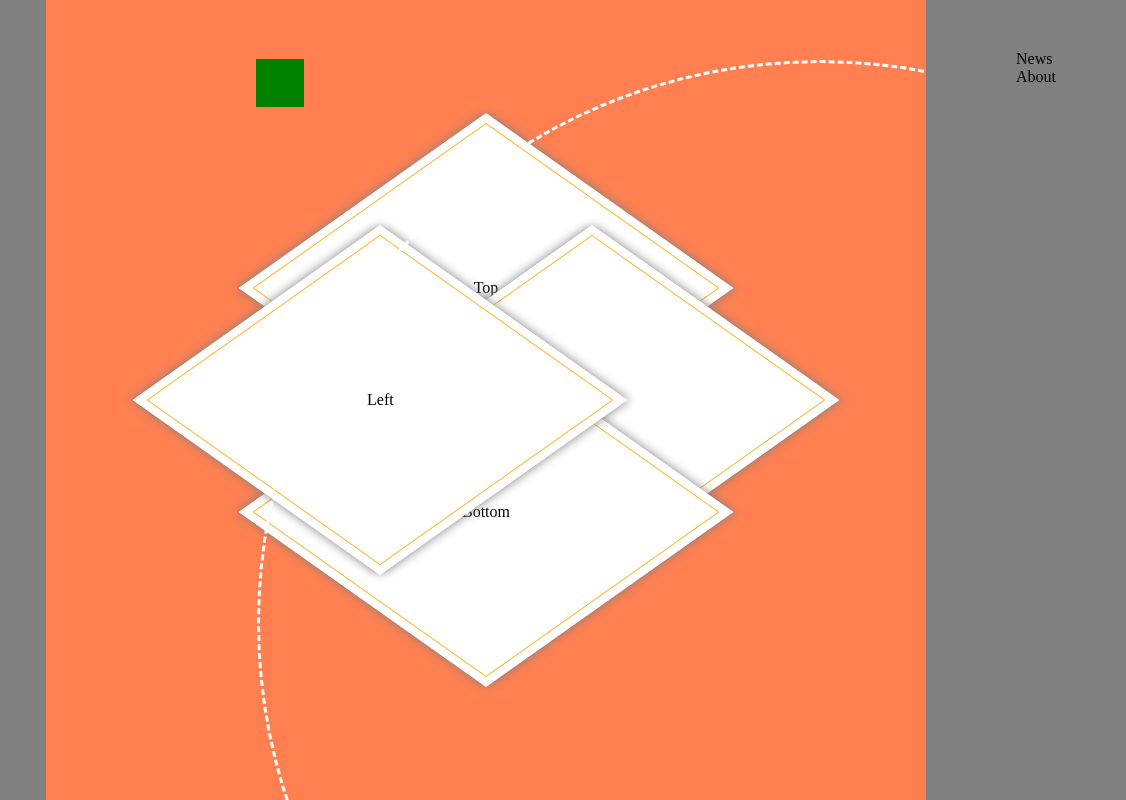
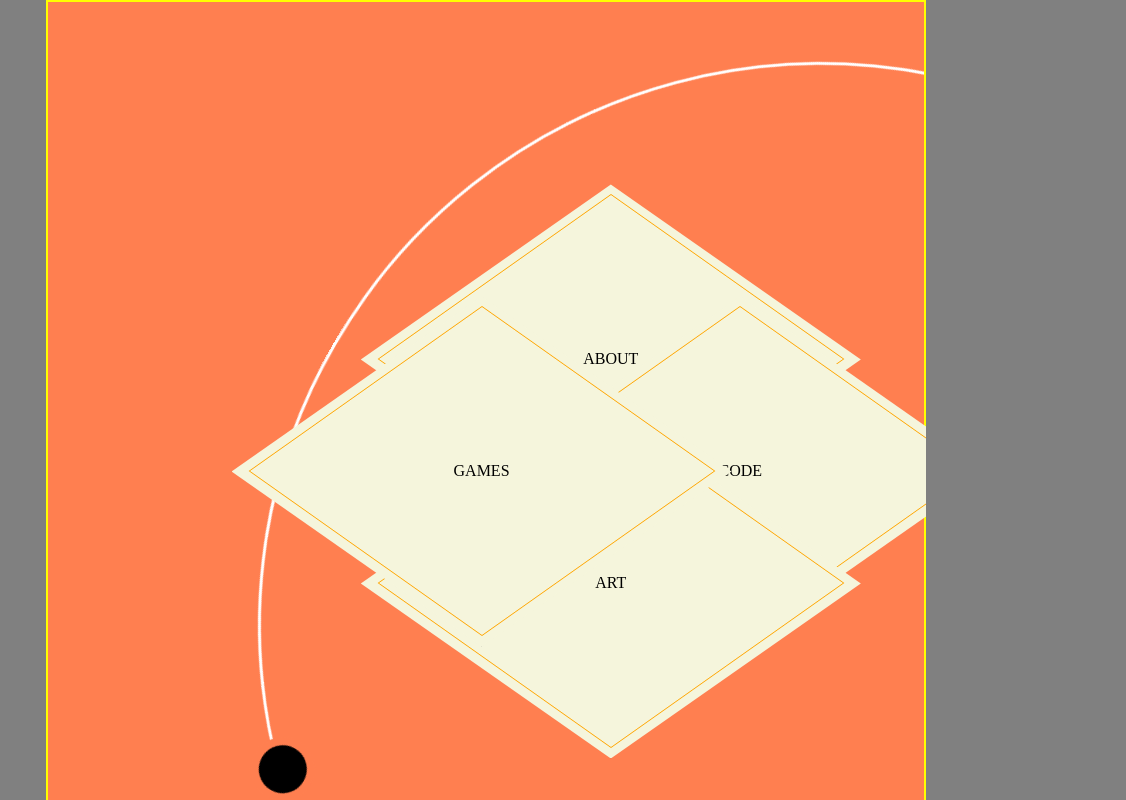
Before and after one commit to eytat/eytat.github.io, a plain HTML site: page index.html in a window 1280 px wide. Shown: the full height of the page, 154-1280 px from the left. Drawn offline with Linux system fonts and the light colour scheme.

Commit message:
Avanzando

```diff
--- a/index.html
+++ b/index.html
@@ -1,8 +1,22 @@
+<!--
+	White Nova	->	12h51
+
+	[TO DO]
+	2.	Hover buttons.
+
+	[DONE]
+	Object orbit.
+	Center buttons text.
+
+	NOTES
+	-	No puedes poner amateo-r en las keywords porque los navegadores se piensan que es "amateur"...
+-->
+
 <!DOCTYPE html>
 <html>
 	<head>
 		<meta charset = "UTF-8">
-		<meta name="keywords" content="amateo-r, Alberto Mateo Rey, tnu"> <!-- Define palabras clave para búsquedas por navegador-->
+		<meta name="keywords" content="amateo-r, Alberto Mateo Rey, hnu"> <!-- Define palabras clave para búsquedas por navegador-->
 		<meta name="author" content="Alberto Mateo Rey">
 		<meta name="viewport" content="width=device-width, initial-scale=1.0">  <!-- Escala para diferentes dispositivos-->
 
@@ -25,32 +39,12 @@
 			</div>
 		</div>
 		<div class="content">
-			<div class="split sp-top">
-					<div class="diamond" id="dm-top">
-						Top
-					</div>
-					<div class="diamond" id="dm-right">
-						Right
-					</div>
-					<div class="diamond" id="dm-bottom">
-						Bottom
-					</div>
-					<div class="diamond" id="dm-left">
-						Left
-					</div>
-					<div class="centered">
-
-					</div>
-					<div id="rotator"></div>
-			</div>
+			<button class="diamond" id="dm-top">ABOUT</button>
+			<button class="diamond" id="dm-right">CODE</button>
+			<button class="diamond" id="dm-bottom">ART</button>
+			<button class="diamond" id="dm-left">GAMES</button>
+			<div id="rotator"></div>
 		</div>
-		<div class="rightsidebar">
-			<div class="rightsidebar-header">
-				<ul>
-					<li><a href="#">News</a></li>
-					<li><a href="#">About</a></li>
-				</ul>
-			</div>
-		</div>
+		<div class="rightsidebar"></div>
 	</body>
 </html>
--- a/tatstyle.css
+++ b/tatstyle.css
@@ -6,34 +6,15 @@ body {
 
 .content {
 	/*Deben ser igual al width de los sidebars*/
+	position:			fixed;
 	top:				0;
 	left:				200px;
 	right:				200px;
 	bottom:				0;
-	position:			fixed;
 	height:				100%;
 	overflow-y:			hidden;
-	/* border:				2px solid yellow; */
-	background-color:	burlywood;
-}
-
-.split {
-	height:				100%;
-	width:				100%;
-	position:			absolute;
-	/* border:				2px solid #006100; */
-}
-
-.sp-top {
-	top:				0;
+	border:				2px solid yellow;
 	background-color:	coral;
-}
-
-.centered {
-	position:			absolute;
-	top:				50%;
-	left:				50%;
-	transform:			translate(-50%, -50%);
 }
 
 .leftsidebar {
@@ -92,60 +73,89 @@ ul {
 	padding:			0;
 }
 
+button {
+	all: unset;
+	cursor: pointer;
+}
+
 .diamond {
-	position:			absolute;
-	transform:			translate(-50%, -50%);
+	position:			fixed;
 	height:				350px;
-	width:				350px;
-	line-height:		350px;
+	width:				500px;
+	clip-path:			polygon(50% 0%, 100% 50%, 50% 100%, 0% 50%);
+	background-color:	white;
+	box-shadow:			0px 0px 12px gray;
 	text-align:			center;
-	/* margin:				10px 40px; */
+	/* transition:			1s; */
+}
+
+.diamond:hover {
+	/* background-color:	gray;
+	transform:			scale(90%); */
+	transition:			none;
 }
 
 .diamond:before {
 	position:			absolute;
+	top:				0;
+	left:				0;
 	content:			'';
-	top:				0px;
-	left:				0px;
 	height:				100%;
 	width:				100%;
-	transform:			rotateX(45deg) rotateZ(45deg);
-	background-color:	white;
-	box-shadow:			0px 0px 12px gray;
+	background-color:	beige;
 	z-index:			-1;
+
+	transition:			1s;
+	text-align:			center;
+}
+
+.diamond:hover:before {
+	/* transition:			none; */
+	top:				10px;
+	left:				85px;
+	transform:			scale(90%) rotateX(45deg) rotateZ(45deg);
+	height:				calc(350px - 22px);
+	width:				calc(350px - 22px);
+	background-color:	gray;
 }
 
 .diamond:after {
 	position:			absolute;
 	top:				10px;
-	left:				10px;
+	left:				85px;
 	content:			'';
-	height:				calc(100% - 22px);  /* -22px is 2 * 10px gap on either side - 2px border on either side */
-	width:				calc(100% - 22px);  /* -22px is 2 * 10px gap on either side - 2px border on either side */
+	transform:			rotateX(45deg) rotateZ(45deg);
+	height:				calc(350px - 22px);
+	width:				calc(350px - 22px);
 	border:				1px solid orange;
-	transform:			rotateX(45deg) rotateZ(45deg);
+	transition:			scale 5s, rotate 1.8s;
+	transition-delay:	0s, 0s;
 }
 
-div#dm-top {
-	top:				36%;
-	left:				50%;
+.diamond:hover::after {
+	scale:				0.5;
+	rotate:				180deg;
+	transition:			scale 1.8s, rotate 5s;
 }
 
-/**/
-div#dm-right {
-	top:				50%;
-	left:				62%;
+button#dm-top {
+	top:				23.05%;
+	left:				40.22%;
 }
 
-div#dm-bottom {
-	top:				64%;
-	left:				50%;
+button#dm-right {
+	top:				37.05%;
+	left:				50.34%;
 }
 
-/**/
-div#dm-left {
-	top:				50%;
-	left:				38%;
+button#dm-bottom {
+	top:				51.05%;
+	left:				40.22%;
+}
+
+button#dm-left {
+	top:				37.05%;
+	left:				30.12%;
 }
 
 /*Orbital things*/
@@ -156,33 +166,28 @@ div#dm-left {
 	margin-left:		24%;
 	width:				70rem;
 	height:				70rem;
-	animation:			rotations 2s linear infinite;
-	border:				3px white dashed;
+	animation:			rotations 15s linear infinite;
+	border:				3px white solid;
 	border-radius:		50%;
+	z-index:			-1;
 }
 
-/* #rotator:before, #rotator:after {
-	position: absolute;
-	content: '';
-	display: block;
-	height: 3rem;
-	width: 3rem;
-	animation: inherit;
-	animation-direction: reverse;
-} */
+#rotator:before, #rotator:after {
+	position:			absolute;
+	content:			'';
+	display:			block;
+	height:				3rem;
+	width:				3rem;
+	/* animation:			inherit;
+	animation-direction:	reverse; */
+}
 
 #rotator:after {
-	position: absolute;
-	content: '';
-	display: block;
-	height: 3rem;
-	width: 3rem;
-	animation: inherit;
-	animation-direction: reverse;
-
-	background-color: green;
-	bottom: -.25rem;
-	right: -.25rem;
+	border-radius:		100%;
+	border:				8px coral solid;
+	background-color: black;
+	bottom:				8.35rem; /*8.75rem*/
+	right:				8.35rem;
 }
 
 @keyframes rotations {
@@ -196,3 +201,60 @@ div#dm-left {
 		width:		100%;
 	}
 }
+
+.diamond2 {
+	position:			absolute;
+	height:				350px;
+	width:				500px;
+	clip-path:			polygon(50% 0%, 100% 50%, 50% 100%, 0% 50%);
+	background-color:	black;
+	box-shadow:			0px 0px 12px gray;
+	transition:			1s;
+	text-align:			center;
+}
+
+.diamond2:hover {
+	background-color:	gray;
+	transform:			scale(90%);
+}
+
+.diamond2:after {
+	position:			absolute;
+	top:				10px;
+	left:				85px;
+	content:			'';
+	transform:			rotateX(45deg) rotateZ(45deg);
+	height:				calc(350px - 22px);
+	width:				calc(350px - 22px);
+	border:				1px solid orange;
+	transition:			scale 5s, rotate 1.8s;
+	transition-delay:	0s, 0s;
+}
+
+.diamond2:hover::after {
+	scale:				0.5;
+	rotate:				180deg;
+	transition:			scale 1.8s, rotate 5s;
+}
+
+button#dm-top2 {
+	top:				22.9%;
+	left:				38.4%;
+}
+
+/**/
+button#dm-right2 {
+	top:				36.9%;
+	left:				50.4%;
+}
+
+button#dm-bottom2 {
+	top:				50.9%;
+	left:				38.4%;
+}
+
+/**/
+button#dm-left2 {
+	top:				36.9%;
+	left:				26.4%;
+}
```
Also changed, not shown: trash.html (added, +56 -0 lines).
